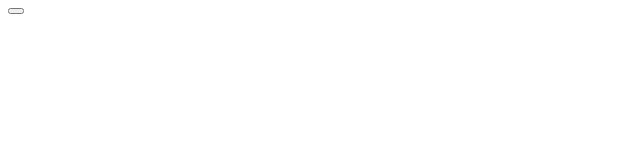
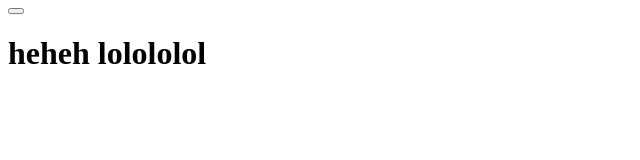
Before and after one commit to EddieCornelious/B, a plain HTML site: page index.html in a window 1280 px wide. Shown: the whole page, without its empty margins (0-640 px from the left). Drawn offline with Linux system fonts and the light colour scheme.

Commit message:
Update index.html

```diff
--- a/index.html
+++ b/index.html
@@ -4,6 +4,7 @@
 </head>
 <body>
   <button onclick="send()"></button>
+  <h1>heheh lolololol</h1>
   <script>
     function send(){
     window.top.postMessage("It Works", "https://eddiecornelious.github.io/A/")
```
